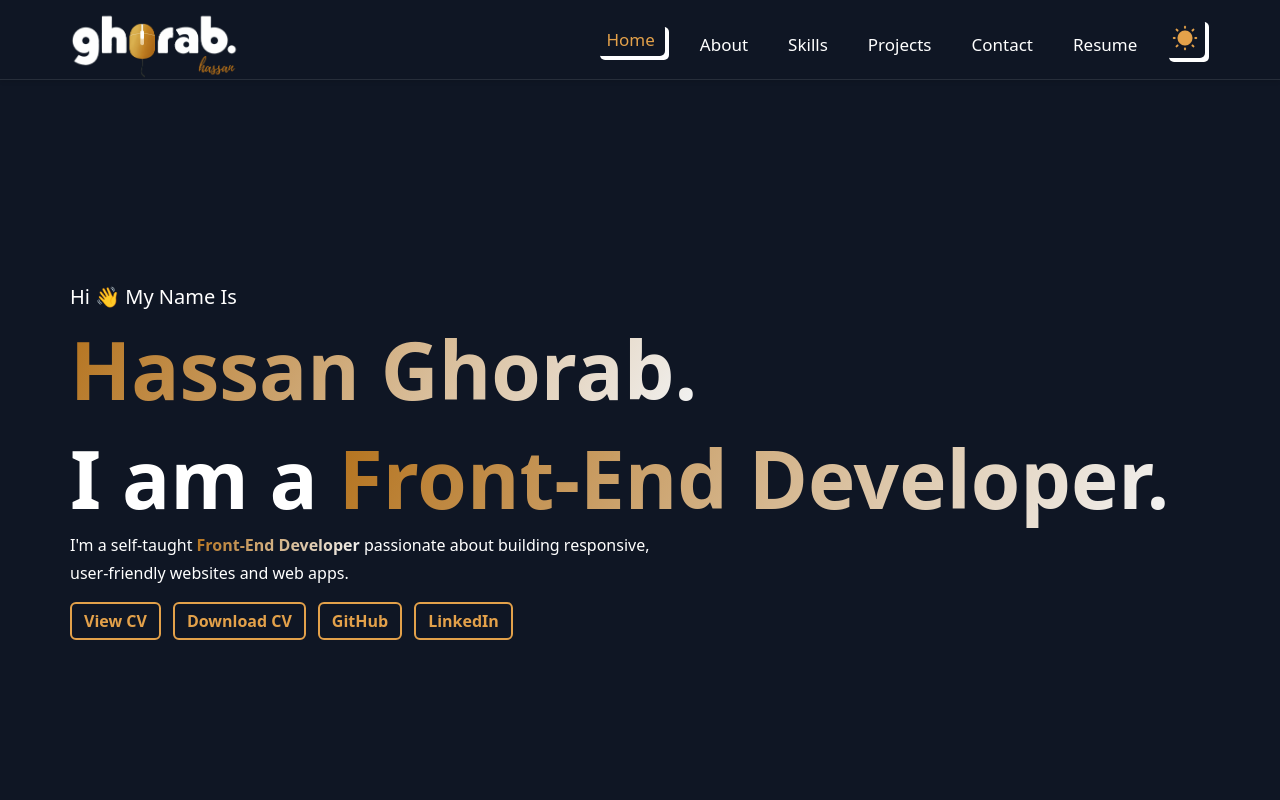
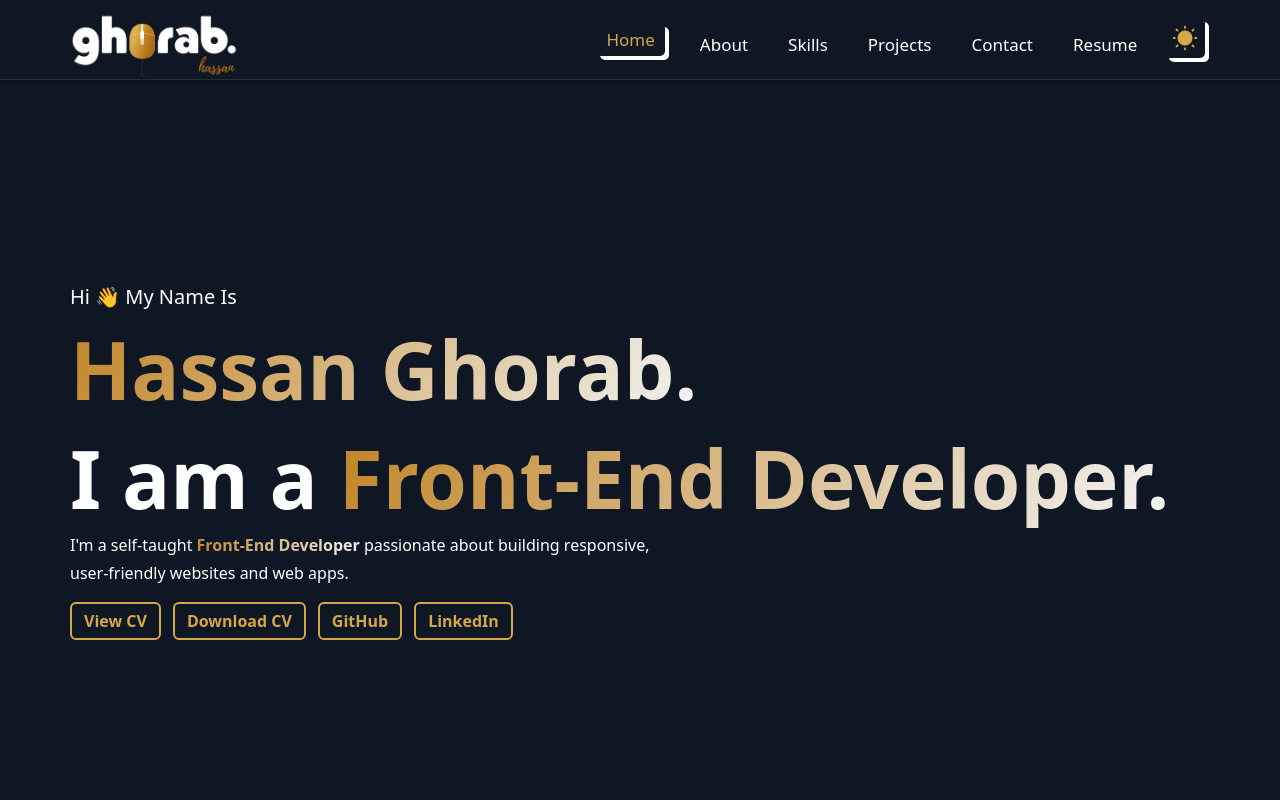
Before and after one commit to Hassan-Ghorab/hassanghorab, a website built with Vite: page index.html in a window 1280 px wide. Shown: the top 800 px of the page. Built offline with nearby package versions, Linux system fonts and the light colour scheme.

Commit message:
changing the color of the shadow

```diff
--- a/src/sass/_variables.scss
+++ b/src/sass/_variables.scss
@@ -2,9 +2,9 @@
   --light-color: #fff;
   --main-bg-color: #0f1624;
   --boxes-bg-color: #1f2937;
-  --text-shadow: linear-gradient(120deg, #b4721c, #f3f4f5);
+  --text-shadow: linear-gradient(120deg, #c18425, #f3f4f5);
   --photo-bg-color: #2e3b55;
-  --hover-color: #e3a14a;
+  --hover-color: #d4a747;
   --section-padding: 10rem;
   --scroll-padding-section: 10rem;
 }
@@ -15,5 +15,5 @@ body.light-theme {
   --boxes-bg-color: #f3f3f4;
   --text-shadow: linear-gradient(120deg, #e3a14a, #192942);
   --photo-bg-color: #fff;
-  --hover-color: #b4721c;
+  --hover-color: #e3a14a;
 }
```
